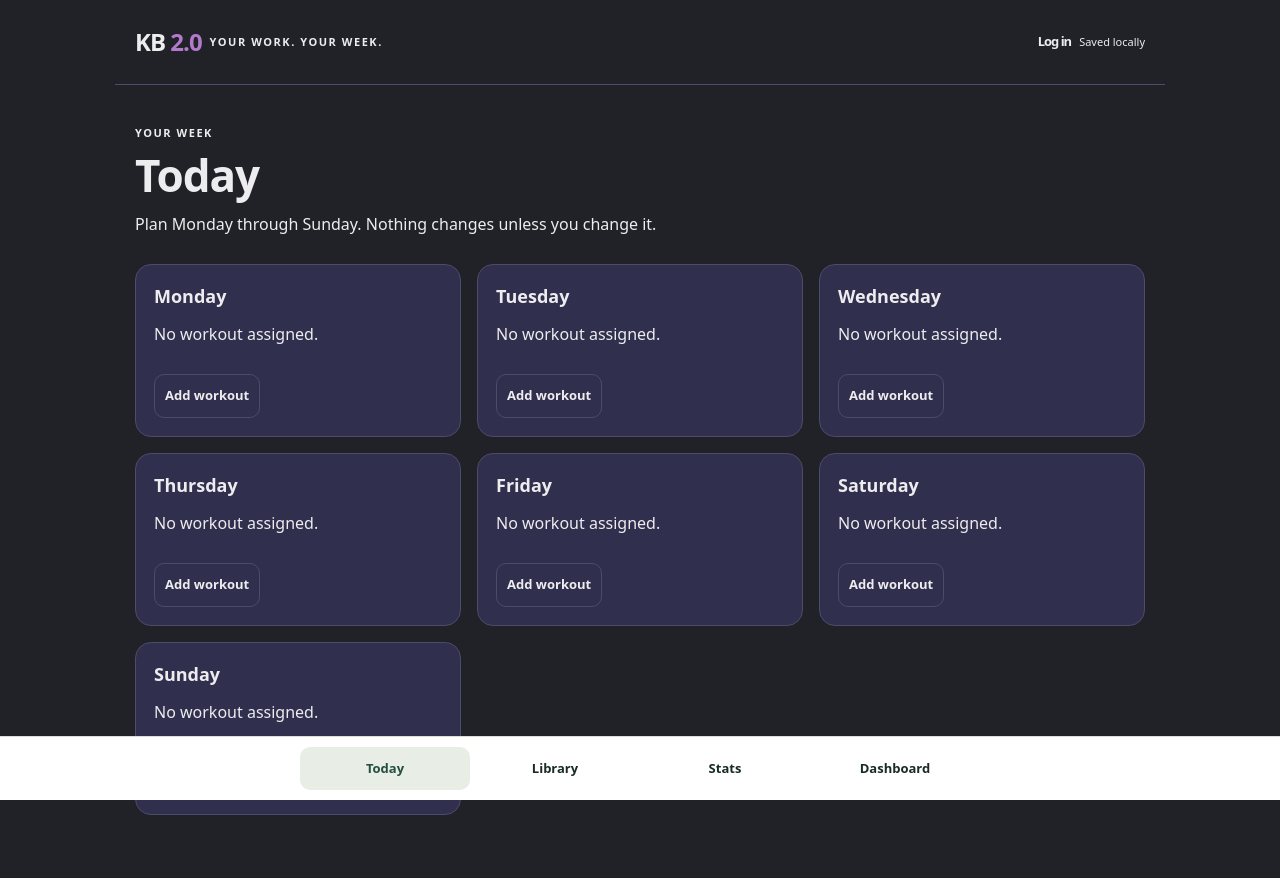
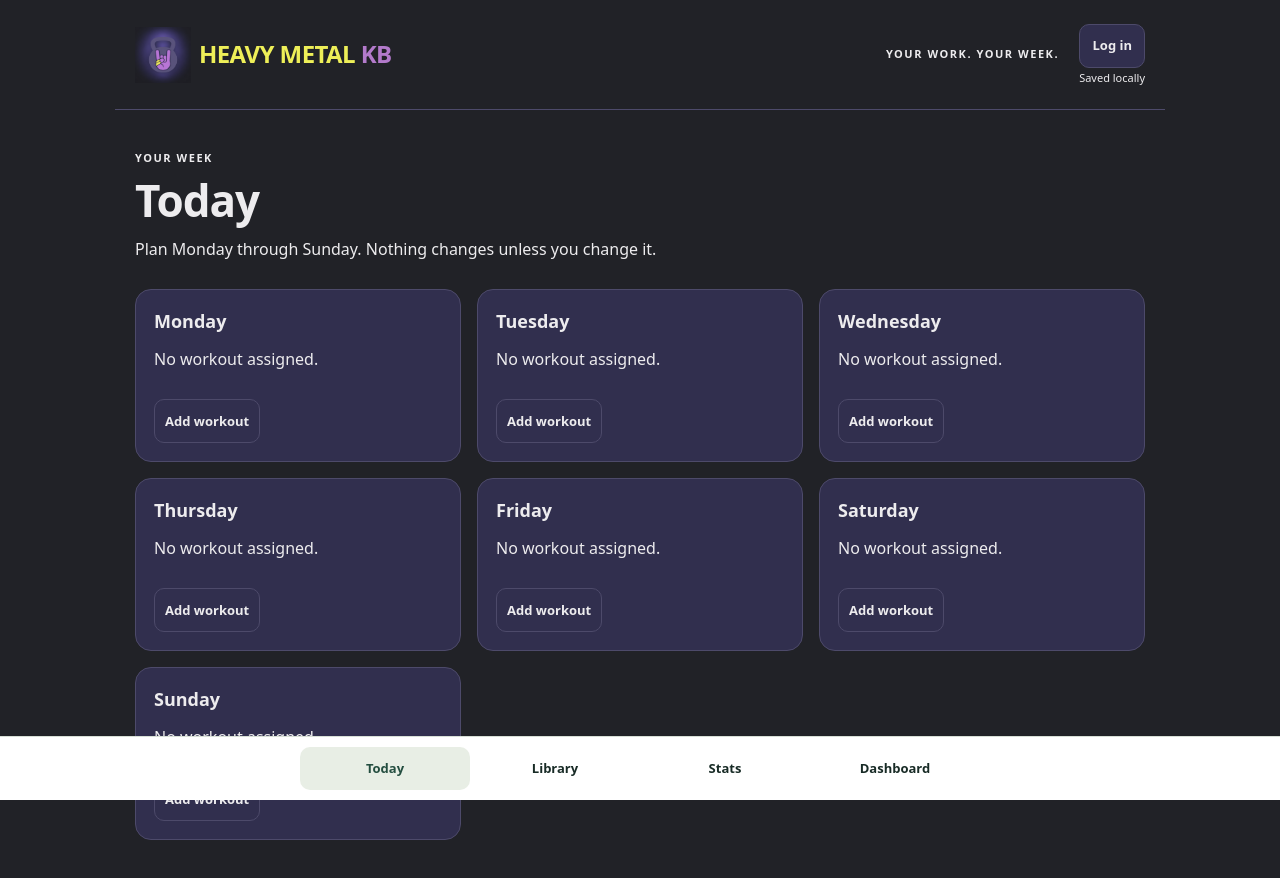
Before and after one commit to jozeless/kb-wod, a website with bundled scripts: page index.html in a window 1280 px wide. Built offline with nearby package versions, Linux system fonts and the light colour scheme.

Commit message:
feat(ui): add approved HMKB header branding

```diff
--- a/index.html
+++ b/index.html
@@ -10,10 +10,20 @@
   <link rel="icon" href="./icon-192.png">
   <link rel="stylesheet" href="./styles/hm-tokens.css">
   <link rel="stylesheet" href="./styles/app.css">
+  <link rel="stylesheet" href="./styles/hm-header.css">
   <script type="module" src="./src/main.js"></script>
 </head>
 <body>
-  <header class="app-header"><a href="#today" aria-label="KB 2.0 home">KB <span>2.0</span></a><span class="label">YOUR WORK. YOUR WEEK.</span></header>
+  <header class="app-header">
+    <a class="brand-lockup" href="#today" aria-label="Heavy Metal KB home">
+      <img class="brand-logo" src="./assets/branding/hmkblogo001.png" width="1254" height="1254" alt="">
+      <span class="brand-name">HEAVY METAL <span class="brand-initials">KB</span></span>
+    </a>
+    <div class="header-secondary">
+      <span class="label">YOUR WORK. YOUR WEEK.</span>
+      <div class="header-account"></div>
+    </div>
+  </header>
   <main id="app" tabindex="-1"></main>
   <p id="status" role="status" aria-live="polite"></p>
   <nav aria-label="Main navigation">
--- a/src/main.js
+++ b/src/main.js
@@ -113,7 +113,7 @@ window.addEventListener('beforeunload', event => {
 window.addEventListener('storage', e => { if (e.key === planKey || e.key === null) { try { reloadPlan(); render(false); } catch { /* Keep current state if storage becomes unavailable. */ } } });
 const accountControl=el('a',{href:'#account',className:'account-control'},'Account');
 const cloudIndicator=el('span',{className:'cloud-indicator','aria-live':'polite'},'Saved locally');
-document.querySelector('.app-header').append(accountControl,cloudIndicator);
+document.querySelector('.app-header .header-account').append(accountControl,cloudIndicator);
 let previousAccount=null;
 function cloudUpdate(){
   accountControl.textContent=auth.user?'Account':'Log in';
--- /dev/null
+++ b/styles/hm-header.css
@@ -0,0 +1,82 @@
+/* UI v2 / PR 03: application header only. The approved PNG is displayed whole. */
+.app-header {
+  display: grid;
+  grid-template-columns: minmax(0, 1fr) auto;
+  gap: 12px;
+  padding: 12px max(16px, env(safe-area-inset-right)) 12px max(16px, env(safe-area-inset-left));
+  padding-top: max(12px, env(safe-area-inset-top));
+  background: var(--hm-bg);
+  border-color: var(--hm-border);
+}
+.app-header .brand-lockup {
+  display: flex;
+  align-items: center;
+  gap: 8px;
+  min-width: 0;
+  min-height: 56px;
+  letter-spacing: 0;
+}
+.app-header .brand-logo {
+  display: block;
+  flex: none;
+  width: 56px;
+  height: 56px;
+  object-fit: contain;
+}
+.app-header .brand-name {
+  color: var(--hm-highlight);
+  font-size: 18px;
+  font-weight: 900;
+  line-height: 1.1;
+  letter-spacing: -.025em;
+}
+.app-header .brand-initials { color: var(--hm-accent); }
+.app-header .header-secondary {
+  display: flex;
+  align-items: center;
+  gap: 20px;
+  min-width: 0;
+  max-width: 104px;
+}
+.app-header .label { display: none; }
+.app-header .header-account {
+  display: grid;
+  justify-items: end;
+  gap: 2px;
+  min-width: 0;
+}
+.app-header .account-control {
+  display: inline-flex;
+  align-items: center;
+  justify-content: center;
+  min-width: 44px;
+  min-height: 44px;
+  margin: 0;
+  padding: 8px 12px;
+  border: 1px solid var(--hm-border);
+  border-radius: var(--hm-radius-md);
+  background: var(--hm-surface-primary);
+  color: var(--hm-text-primary);
+  letter-spacing: 0;
+  font-weight: 650;
+}
+.app-header .cloud-indicator {
+  max-width: 100%;
+  color: var(--hm-text-primary);
+  font-size: 11px;
+  line-height: 1.4;
+  text-align: right;
+  overflow-wrap: anywhere;
+}
+.app-header a:focus-visible {
+  outline: var(--hm-focus-width) solid var(--hm-focus-color);
+  outline-offset: var(--hm-focus-offset);
+}
+@media (min-width: 640px) {
+  .app-header .brand-name { font-size: 24px; }
+  .app-header .header-secondary { max-width: 240px; }
+}
+@media (min-width: 960px) {
+  .app-header .header-secondary { max-width: 420px; }
+  .app-header .label { display: block; color: var(--hm-text-primary); }
+}
--- /dev/null
+++ b/tests/header-branding.test.js
@@ -0,0 +1,25 @@
+import {test} from 'node:test';
+import assert from 'node:assert/strict';
+import fs from 'node:fs';
+import {createHash} from 'node:crypto';
+
+test('header uses the byte-identical user-approved original and precaches it separately from PWA icons',()=>{
+ const logo=fs.readFileSync(new URL('../assets/branding/hmkblogo001.png',import.meta.url));
+ assert.equal(createHash('sha256').update(logo).digest('hex'),'cdc6c25a8f59b0d52d5fe5c716d3284cfeaa24e6c95ba58dd1d0886c02128114');
+ assert.equal(logo.readUInt32BE(16),1254);assert.equal(logo.readUInt32BE(20),1254);
+ const html=fs.readFileSync(new URL('../index.html',import.meta.url),'utf8');
+ assert.match(html,/aria-label="Heavy Metal KB home"/);assert.match(html,/src="\.\/assets\/branding\/hmkblogo001.png"/);assert.match(html,/class="header-account"/);
+ const worker=fs.readFileSync(new URL('../service-worker.js',import.meta.url),'utf8');
+ assert.match(worker,/kb2-static-v21/);
+ for(const asset of ['./assets/branding/hmkblogo001.png','./styles/hm-header.css','./icon-192.png','./icon-512.png','./assets/audio/start.wav','./assets/audio/minute.wav'])assert.ok(worker.includes(`'${asset}'`));
+ assert.ok(!/skipWaiting|clients\.claim/.test(worker));
+});
+
+test('new header styles cannot restyle application content or import a typeface',()=>{
+ const css=fs.readFileSync(new URL('../styles/hm-header.css',import.meta.url),'utf8').replace(/\/\*[\s\S]*?\*\//g,'');
+ const selectors=[...css.matchAll(/([^{}]+)\{[^{}]*\}/g)].flatMap(m=>m[1].trim().split(','));
+ assert.ok(selectors.length>10);assert.ok(selectors.every(s=>s.trim().startsWith('.app-header')));
+ assert.ok(!/@import|@font-face|url\(/i.test(css));
+ assert.match(css,/safe-area-inset-left/);assert.match(css,/safe-area-inset-right/);assert.match(css,/safe-area-inset-top/);
+ assert.match(css,/\.app-header a:focus-visible/);
+});
```
Also changed, not shown: docs/HMKB_UI_V2.md (+4 -0 lines), docs/HMKB_UI_V2_HEADER_BRANDING.md (added, +72 -0 lines), service-worker.js (+2 -2 lines), tests/custom-audio.spec.js (+1 -1 lines), tests/fixtures/ui-v2-02-header.html (added, +1 -0 lines), tests/header-branding.spec.js (added, +93 -0 lines), tests/helpers/ui-baseline.js (+38 -3 lines), tests/library-cleanup.spec.js (+1 -1 lines), tests/ui-foundations.spec.js (+2 -2 lines), assets/branding/hmkblogo001.png (added).
